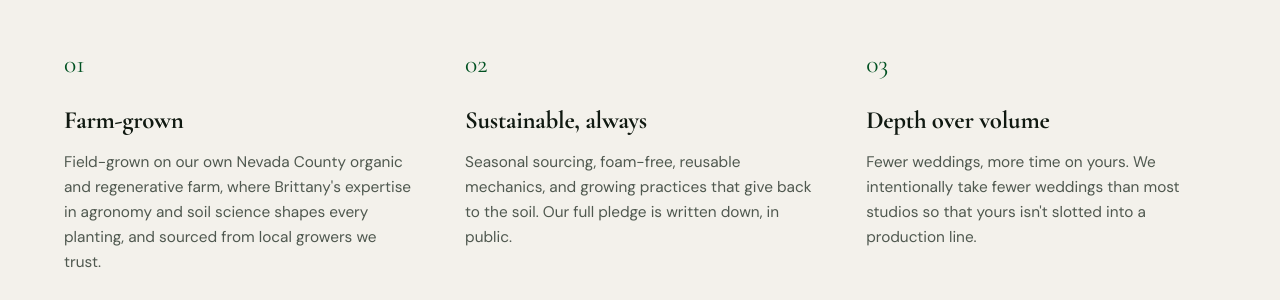
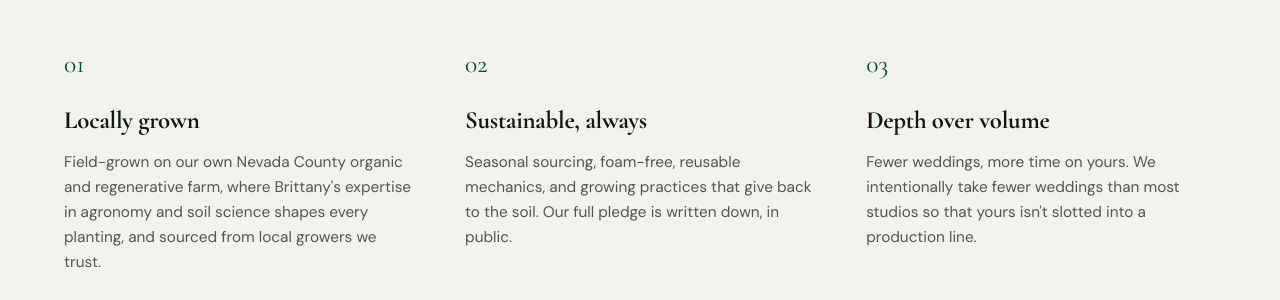
Before and after one commit to jshplhm/goldenflowers, a Jekyll site: the page built from index.md, in a window 1280 px wide and 900 px high, scrolled down 1702 px. Shown: the part 155-455 px from the top of the window. Built offline with Jekyll 4.4.1, drawn with Linux system fonts in a browser that asks for light colours.

Commit message:
Update _data/home.yml (via Pages CMS)

```diff
--- a/_data/home.yml
+++ b/_data/home.yml
@@ -21,7 +21,7 @@ why:
     *say I do.*
   facts:
     - number: "01"
-      title: Farm-grown
+      title: Locally grown
       body: Field-grown on our own Nevada County organic and regenerative farm, where
         Brittany's expertise in agronomy and soil science shapes every planting,
         and sourced from local growers we trust.
```
